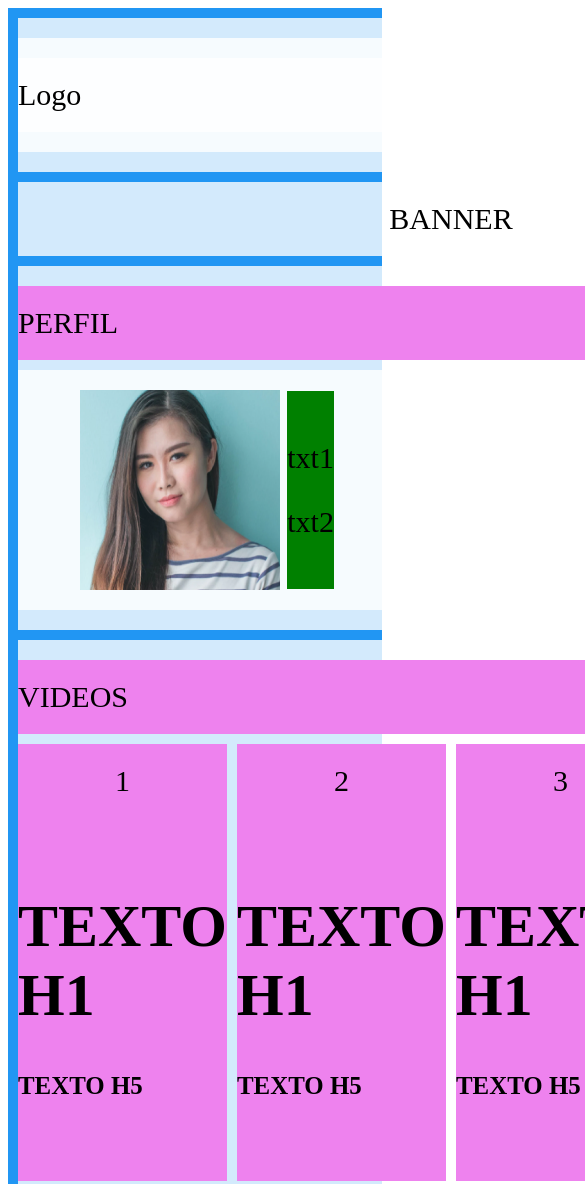
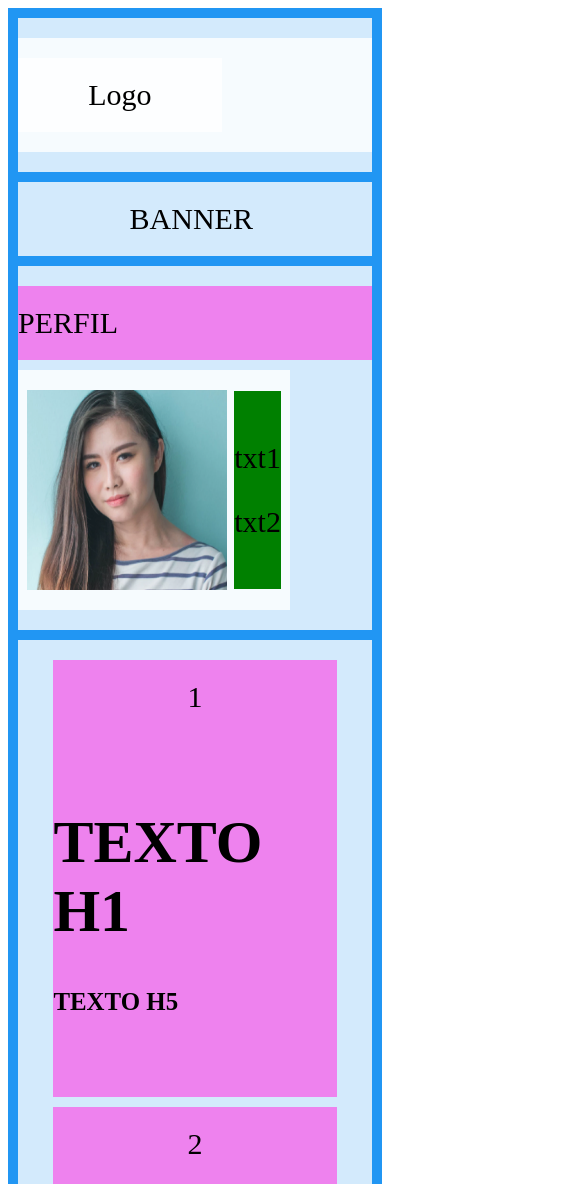
Before and after one commit to Nahuel987/GigeoPage, a plain HTML site: page index.html in a window 390 px wide. Shown: the top 1184 px of the page, 585 px wide, since content can reach past the window. Drawn offline with Linux system fonts and the light colour scheme.

Commit message:
Segundo Commit: Se agrega mobile layout, pendiente centar a yumi

```diff
--- a/assets/css/style.css
+++ b/assets/css/style.css
@@ -1,4 +1,4 @@
-/**Layout*/
+/**Layout Desktop*/
 .contenedor {
     display: grid;
     grid-template-columns: auto auto auto auto;
@@ -116,3 +116,72 @@
 .item .itemCuerpo {
     text-align: left;
 }
+
+/*Layout Mobile*/
+
+@media screen and (max-width: 576px) {
+
+    .header,
+    .banner,
+    .perfil,
+    .contenedor-videos {
+        grid-column-start: 1;
+        grid-column-end: 5;
+    }
+
+    .contenedor-videos div {
+
+        background-color: violet;
+        text-align: center;
+        padding: 20px 0;
+        font-size: 30px;
+    }
+
+
+    /*Header*/
+    .contendor-nav .logo {
+        text-align: center;
+    }
+
+    .contendor-nav .iconos {
+        display: none;
+
+    }
+
+    /*Perfil*/
+
+    /*pendiente centar yumi*/
+
+
+    .perfil .txtPerfil {
+        background-color: violet;
+        text-align: left;
+        grid-column-start: 1;
+        grid-column-end: 5;
+    }
+
+    .perfil .contenedor-botones {
+        display: none;
+    }
+
+    /*Videos*/
+    .item0 {
+        display: none;
+        grid-column-start: 1;
+        grid-column-end: 5;
+
+    }
+
+    .item {
+        text-align: center;
+        width: 80%;
+        grid-column-start: 1;
+        grid-column-end: 5;
+    }
+
+    .contenedor-videos {
+        display: grid;
+        place-items: center;
+    }
+
+}
--- a/index.html
+++ b/index.html
@@ -20,6 +20,7 @@
         </div>
         <div class="banner">
             BANNER
+            <img class="img-Banner" src="" />
         </div>
         <div class="perfil">
             <div class="txtPerfil"> PERFIL</div>
```
